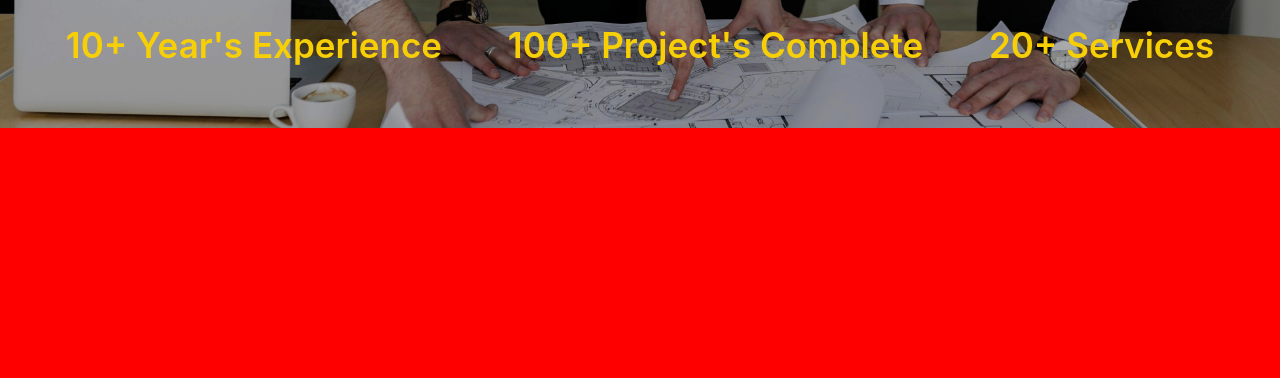
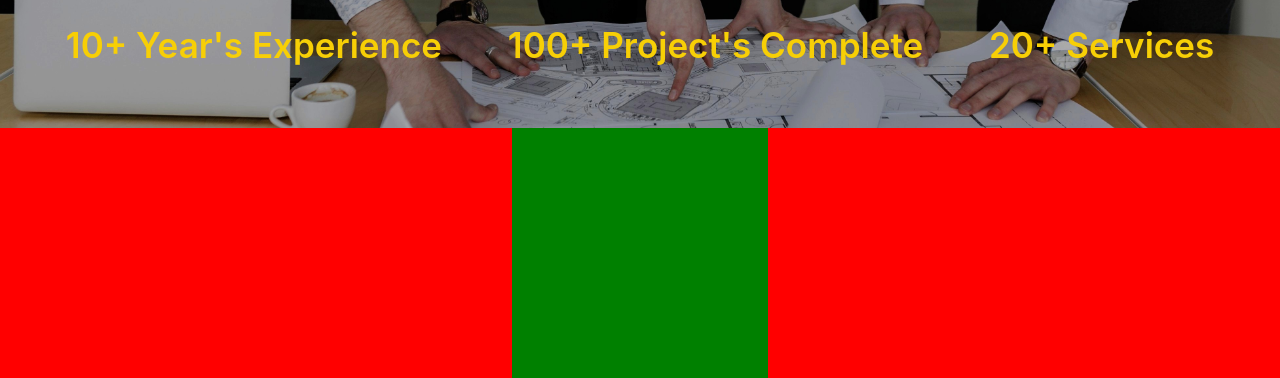
Before and after one commit to satyamrk18/katkade-s, a plain HTML site: page index.html in a window 1280 px wide. Shown: the part 1496-1874 px from the top of the page. Drawn offline with nearby package versions, Linux system fonts and the light colour scheme.

Commit message:
service card sated creation

```diff
--- a/css/home.css
+++ b/css/home.css
@@ -51,11 +51,6 @@
     flex-wrap: nowrap;
     flex-direction: column;
   }
-  .service {
-    height: 250px;
-    width: 100%;
-    background-color: red;
-  }
   #logo
   {
     z-index:1000;
@@ -78,6 +73,22 @@
     font-size:35px;
     font-weight:600;
   }
+  /* services */
+  .service {
+    height: 250px;
+    width: 100%;
+    background-color: red;
+    display: flex;
+    align-items:center;
+    justify-content:space-evenly;
+  }
+  .main-service-card
+  {
+      height:100%;
+      width:20%;
+background-color:green;
+  }
+
   /*mobile*/
   @media (max-width: 600px) {
     .containeree {
--- a/index.html
+++ b/index.html
@@ -27,9 +27,7 @@
       integrity="sha384-JjSmVgyd0p3pXB1rRibZUAYoIIy6OrQ6VrjIEaFf/nJGzIxFDsf4x0xIM+B07jRM"
       crossorigin="anonymous"
     ></script>
-    <style>
-
-    </style>
+    <style></style>
   </head>
   <body>
     <div class="header">
@@ -225,7 +223,13 @@
       <p id="incremetnal-info-services"></p>
     </div>
     <!--service-->
-    <div class="service"></div>
+    <div class="service">
+      <div class="main-service-card">
+        <div class="service-line"></div>
+        <div class="service-card"></div>
+        <div class="service-line"></div>
+      </div>
+    </div>
     <script src="./js/script.js"></script>
   </body>
 </html>
```
